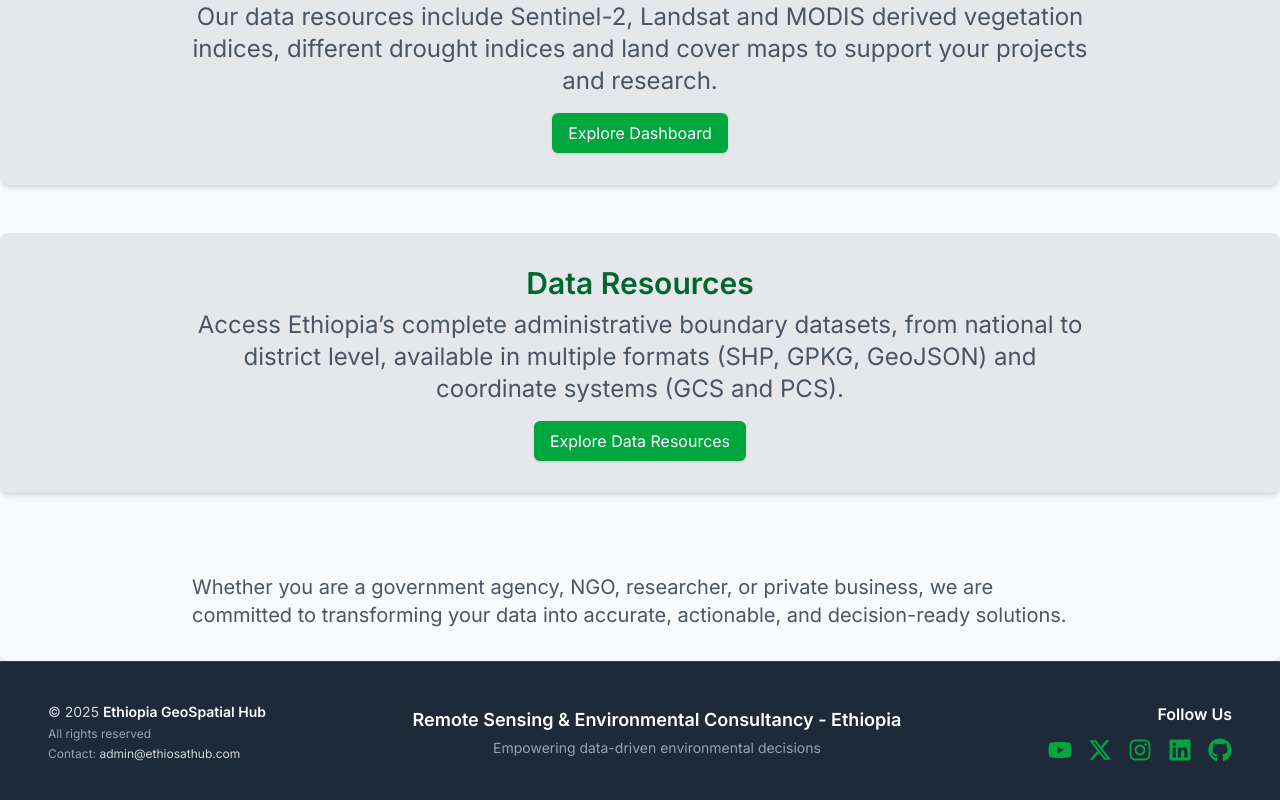
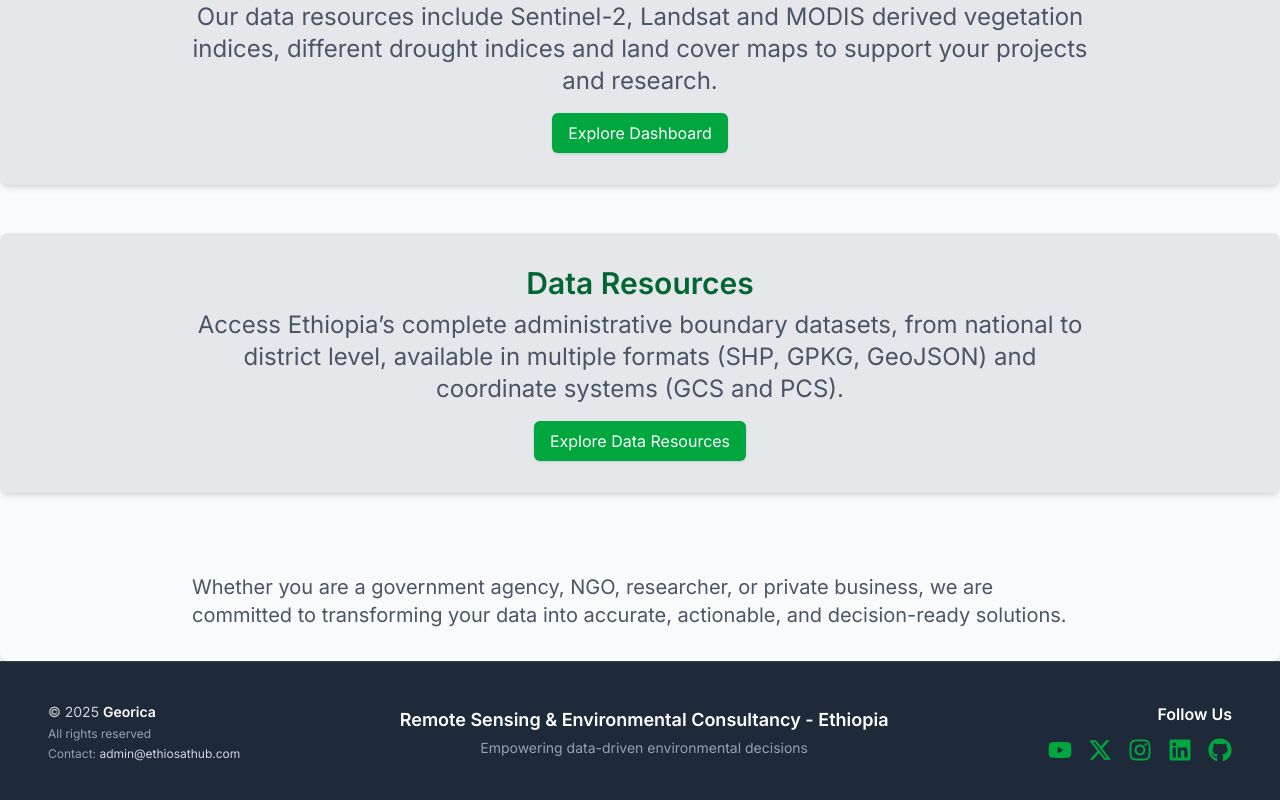
Before and after one commit to Haftom-Hagos/ethiosathub-react, a React (Vite) app: page / in a window 1280 px wide. Shown: the part 2365-3165 px from the top of the page. Built offline with nearby package versions, Linux system fonts and the light colour scheme.

Commit message:
Update Footer.jsx

```diff
--- a/src/components/Footer.jsx
+++ b/src/components/Footer.jsx
@@ -16,7 +16,7 @@ export default function Footer() {
         <div className="text-center md:text-left space-y-1">
           <div className="text-sm">
             © {new Date().getFullYear()}{" "}
-            <span className="font-semibold text-white">Ethiopia GeoSpatial Hub</span>
+            <span className="font-semibold text-white">Georica</span>
           </div>
           <div className="text-xs text-gray-400">All rights reserved</div>
           <div className="text-xs text-gray-400 mt-1">
```
